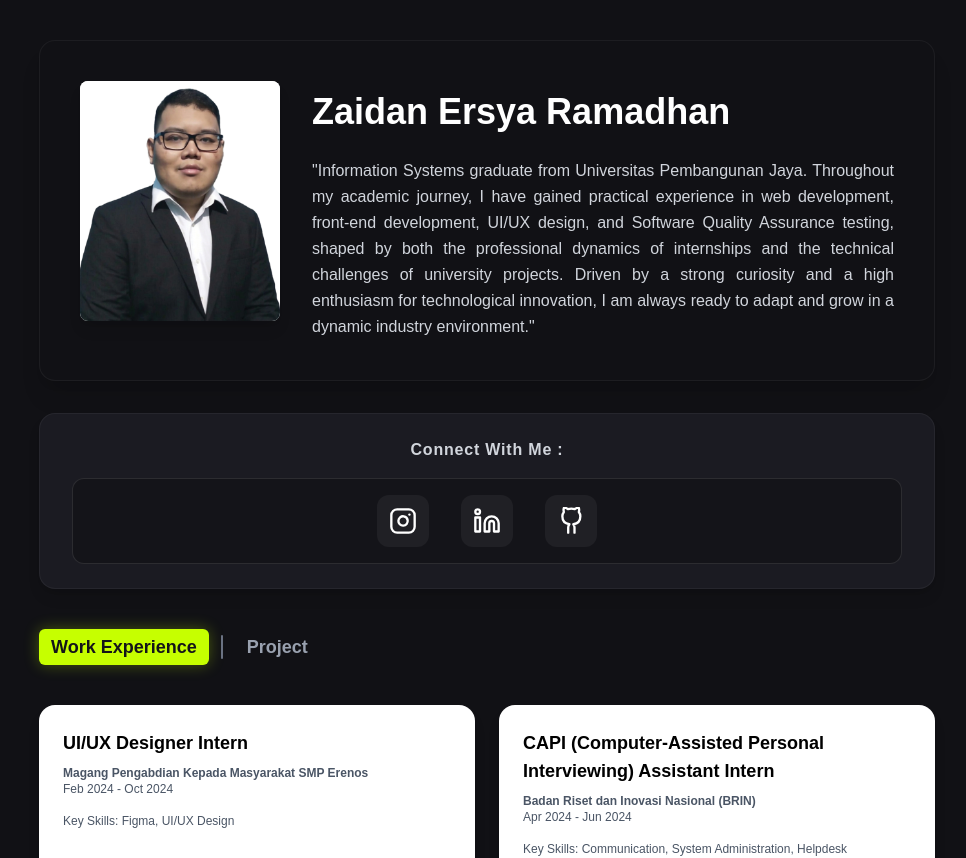
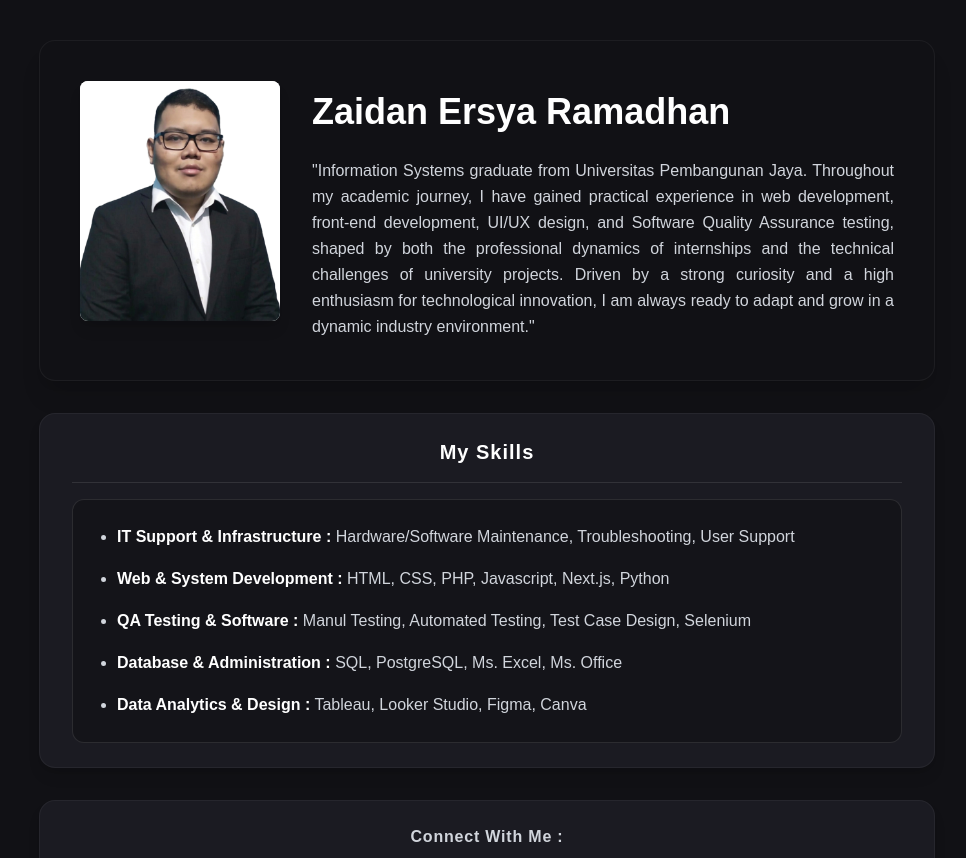
Before and after one commit to ImZard/profil, a Next.js app in the folder portofolio/: page / in a window 1280 px wide. Shown: the top 858 px of the page, without its empty margins (153-1119 px from the left). Built offline with nearby package versions, Linux system fonts and the light colour scheme.

Commit message:
adding fullscren image when clicked on project and work experience

```diff
--- a/portofolio/src/pages/index.tsx
+++ b/portofolio/src/pages/index.tsx
@@ -57,6 +57,53 @@ export default function Home() {
                 ready to adapt and grow in a dynamic industry environment."
               </p>
             </div>
+          </div>
+        </div>
+
+        {/* SECTION MY SKILLS */}
+        {/* Animasi Masuk: Muncul (delay-300) */}
+        <div
+          className={`bg-[#1B1B22] px-6 py-6 md:px-8 rounded-2xl border border-white/5 flex flex-col gap-4 shadow-lg
+          transform transition-all duration-1000 delay-300 ease-out
+          ${isLoaded ? "opacity-100 translate-y-0" : "opacity-0 translate-y-12"}`}
+        >
+          <span className="text-lg md:text-xl font-bold tracking-wider text-white text-center border-b border-white/10 pb-4">
+            My Skills
+          </span>
+
+          <div className="bg-[#141419] border border-white/10 rounded-xl p-5 md:p-6">
+            <ul className="list-disc list-outside ml-5 text-gray-300 space-y-3 md:space-y-4 text-sm md:text-base leading-relaxed text-justify break-words whitespace-normal">
+              <li>
+                <span className="font-semibold text-white">
+                  IT Support & Infrastructure :
+                </span>{" "}
+                Hardware/Software Maintenance, Troubleshooting, User Support
+              </li>
+              <li>
+                <span className="font-semibold text-white">
+                  Web & System Development :
+                </span>{" "}
+                HTML, CSS, PHP, Javascript, Next.js, Python
+              </li>
+              <li>
+                <span className="font-semibold text-white">
+                  QA Testing & Software :
+                </span>{" "}
+                Manul Testing, Automated Testing, Test Case Design, Selenium
+              </li>
+              <li>
+                <span className="font-semibold text-white">
+                  Database & Administration :
+                </span>{" "}
+                SQL, PostgreSQL, Ms. Excel, Ms. Office
+              </li>
+              <li>
+                <span className="font-semibold text-white">
+                  Data Analytics & Design :
+                </span>{" "}
+                Tableau, Looker Studio, Figma, Canva
+              </li>
+            </ul>
           </div>
         </div>
 
--- a/portofolio/src/pages/project/redhoTours.tsx
+++ b/portofolio/src/pages/project/redhoTours.tsx
@@ -1,52 +1,144 @@
-import React from "react";
+"use client";
+
+import React, { useState } from "react";
 import Link from "next/link";
 
 export default function RedhoTours() {
+  // State untuk menyimpan URL gambar yang sedang di-fullscreen
+  const [fullscreenImage, setFullscreenImage] = useState<string | null>(null);
+
   return (
-    <div className="min-h-screen bg-[#111115] text-white p-10 flex flex-col items-center justify-center">
-      <h1 className="text-3xl font-bold mb-4 text-[#C6FF00]">
+    <div className="min-h-screen bg-[#111115] text-white p-6 md:p-10 flex flex-col items-center selection:bg-[#C6FF00] selection:text-black relative">
+      {/* Judul Halaman */}
+      <h1 className="text-2xl md:text-3xl font-bold mb-2 text-[#C6FF00] text-center max-w-4xl mt-4 md:mt-10">
         Website Developer (Pengembangan Aplikasi Web Sistem Informasi
         Administrasi Pendaftaran dan Pembayaran)
       </h1>
-      <p className="text-gray-300 mb-8">
+      <p className="text-gray-300 mb-8 text-center">
         Detail Pembuatan Project PT. Redho Illahi Wisata.
       </p>
 
-      {/* deskripsi pekerjaan */}
-      <div className="bg-white/10 p-6 rounded-lg mb-8">
-        <h2 className="text-xl font-bold mb-4">Deskripsi Pekerjaan</h2>
-        <p className="text-gray-300">Yang saya lakukan selama project ini:</p>
-        <ul className="list-disc list-inside text-gray-300 mt-4">
+      {/* CONTAINER UTAMA - Kunci agar lebar box dan gambar SAMA PERSIS */}
+      <div className="w-full max-w-5xl flex flex-col gap-8 items-center mb-10">
+        {/* 1. Deskripsi Pekerjaan */}
+        <div className="w-full bg-white/5 p-6 md:p-8 rounded-xl border border-white/10 shadow-lg overflow-hidden">
+          <h2 className="text-xl font-bold mb-4 text-white">
+            Deskripsi Pekerjaan
+          </h2>
+
+          <p className="text-gray-300 leading-relaxed text-justify break-words whitespace-normal">
+            Yang saya lakukan selama project ini:
+          </p>
+
+          <ul className="list-disc list-outside ml-5 text-gray-300 mt-4 mb-8 space-y-2 leading-relaxed text-justify break-words whitespace-normal">
             <li>
               Menganalisis kebutuhan bisnis (business requirements) untuk
-            memastikan solusi sistem memenuhi ekspektasi dan target penyelesaian
-            operasional.
+              memastikan solusi sistem memenuhi ekspektasi dan target
+              penyelesaian operasional.
             </li>
             <li>System Analyst.</li>
             <li>
               Mengembangkan aplikasi web menggunakan Next.Js dan Supabase
-            (PostgreSQL) mencakup perancangan frontend dan back-end
+              (PostgreSQL) mencakup perancangan frontend dan back-end.
             </li>
           </ul>
-        <br />
+
+          {/* Bagian Link Website yang dirapikan */}
+          <div className="pt-4 border-t border-white/10">
             <p className="text-gray-300">
               Link Website :{" "}
               <a
                 href="https://redhotours.vercel.app/"
-            className="text-blue-500 hover:underline"
+                target="_blank"
+                rel="noopener noreferrer"
+                className="text-[#C6FF00] hover:underline font-medium transition-colors"
               >
                 https://redhotours.vercel.app/
               </a>
             </p>
           </div>
+        </div>
+
+        {/* 2. Gambar Dokumentasi (Berada di dalam Container Utama) */}
+        <div className="w-full grid grid-cols-1 md:grid-cols-2 gap-6">
+          {/* Gambar 1 */}
+          <div
+            className="w-full h-72 rounded-xl overflow-hidden border border-white/10 shadow-lg bg-[#141419] group flex items-center justify-center relative cursor-zoom-in"
+            onClick={() =>
+              setFullscreenImage("https://i.ibb.co.com/rGbkBkHD/porto.png")
+            }
+          >
+            <span className="text-gray-500 absolute">Gambar Dokumentasi 1</span>
+            <img
+              src="https://i.ibb.co.com/rGbkBkHD/porto.png"
+              alt="Dokumentasi Redho Tours 1"
+              className="w-full h-full object-cover object-top group-hover:scale-105 transition-transform duration-500 ease-out relative z-10"
+            />
+          </div>
+
+          {/* Gambar 2 */}
+          <div
+            className="w-full h-72 rounded-xl overflow-hidden border border-white/10 shadow-lg bg-[#141419] group flex items-center justify-center relative cursor-zoom-in"
+            onClick={() =>
+              setFullscreenImage(
+                "https://i.ibb.co.com/qLY9kCsk/Screenshot-2026-05-18-194046.png",
+              )
+            }
+          >
+            <span className="text-gray-500 absolute">Gambar Dokumentasi 2</span>
+            <img
+              src="https://i.ibb.co.com/qLY9kCsk/Screenshot-2026-05-18-194046.png"
+              alt="Dokumentasi Redho Tours 2"
+              className="w-full h-full object-cover object-top group-hover:scale-105 transition-transform duration-500 ease-out relative z-10"
+            />
+          </div>
+        </div>
+      </div>
 
       {/* Tombol kembali ke halaman utama */}
       <Link
         href="/"
-        className="px-6 py-2 border border-white/20 rounded-lg hover:bg-white/10 transition"
+        className="px-8 py-3 bg-white/5 border border-white/20 rounded-xl hover:bg-white/10 hover:-translate-y-1 transition-all duration-300 font-medium"
       >
         Kembali ke Beranda
       </Link>
+
+      {/* ========================================= */}
+      {/* MODAL FULLSCREEN IMAGE (POPUP) */}
+      {/* ========================================= */}
+      {fullscreenImage && (
+        <div
+          className="fixed inset-0 z-50 flex items-center justify-center bg-black/90 p-4 cursor-zoom-out backdrop-blur-sm"
+          onClick={() => setFullscreenImage(null)}
+        >
+          {/* Tombol Close (X) */}
+          <button
+            className="absolute top-6 right-6 md:top-10 md:right-10 text-white bg-white/10 hover:bg-white/20 p-2 rounded-full transition-colors"
+            onClick={() => setFullscreenImage(null)}
+          >
+            <svg
+              width="24"
+              height="24"
+              viewBox="0 0 24 24"
+              fill="none"
+              stroke="currentColor"
+              strokeWidth="2"
+              strokeLinecap="round"
+              strokeLinejoin="round"
+            >
+              <line x1="18" y1="6" x2="6" y2="18"></line>
+              <line x1="6" y1="6" x2="18" y2="18"></line>
+            </svg>
+          </button>
+
+          {/* Gambar yang di-zoom */}
+          <img
+            src={fullscreenImage}
+            alt="Fullscreen"
+            className="max-w-full max-h-full object-contain rounded-lg shadow-2xl"
+          />
+        </div>
+      )}
     </div>
   );
 }
```
Lines whose indentation alone changed are shown as unchanged.
